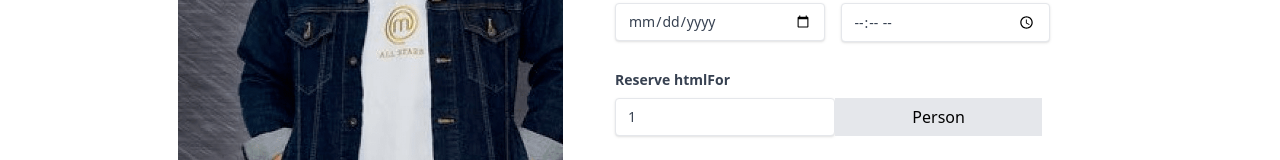
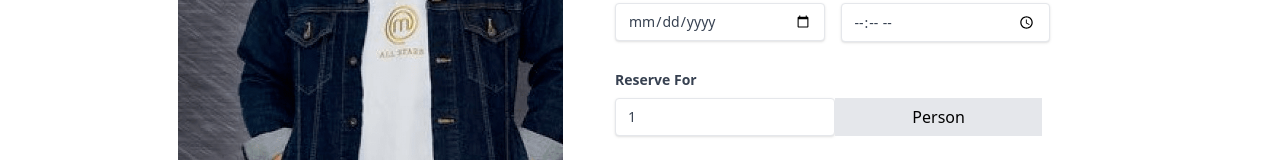
Before and after one commit to ThisGameZR/KoonPond-Kitchen, a Next.js app: page /booking in a window 1280 px wide. Shown: the part 416-576 px from the top of the page. Built offline with nearby package versions, Linux system fonts and the light colour scheme.

Commit message:
Correct Spelling

```diff
--- a/pages/booking.jsx
+++ b/pages/booking.jsx
@@ -88,7 +88,7 @@ export default function Booking() {
                   <div className="mb-4 md:flex md:justify-between">
                     <div className="mb-4 md:mr-2 md:mb-0 w-full">
                       <label className="block mb-2 text-sm font-bold text-gray-700" htmlFor="password">
-                        Reserve htmlFor
+                        Reserve For
                       </label>
                       <div className="flex md:h-[50%]">
                         <input
```
